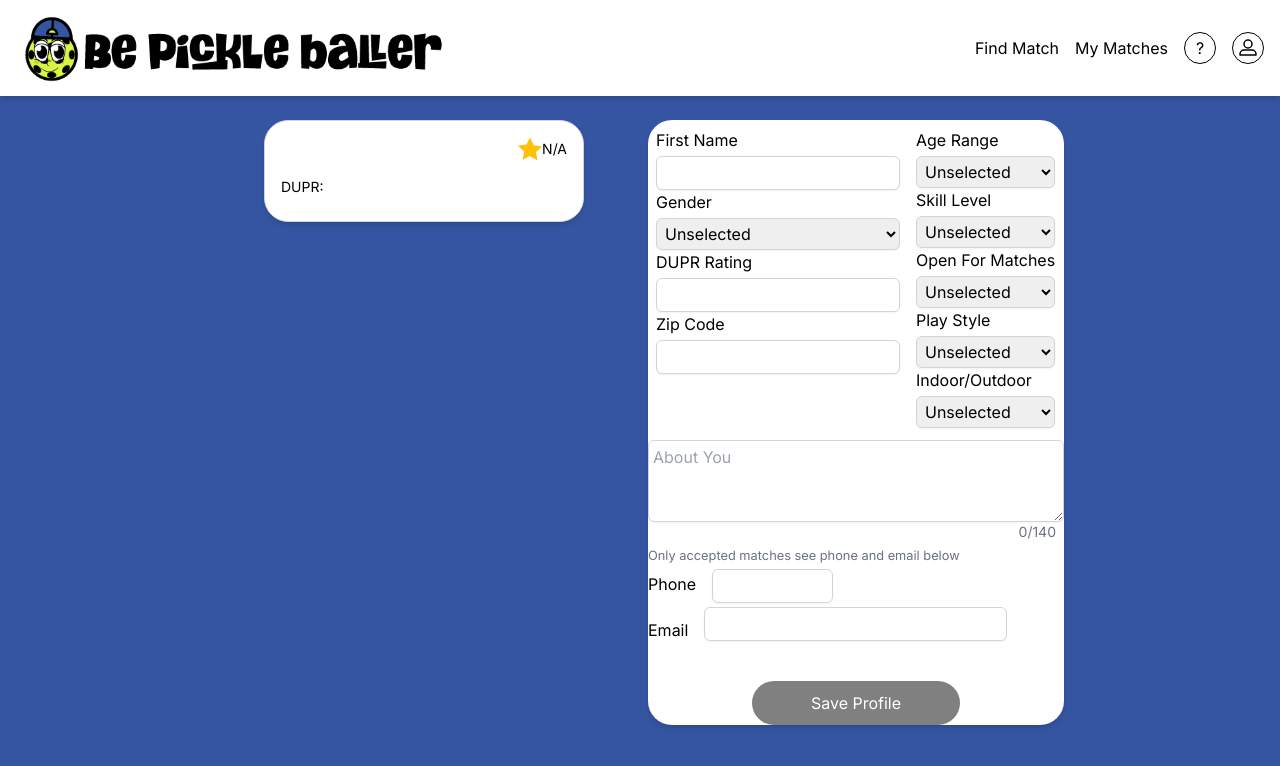
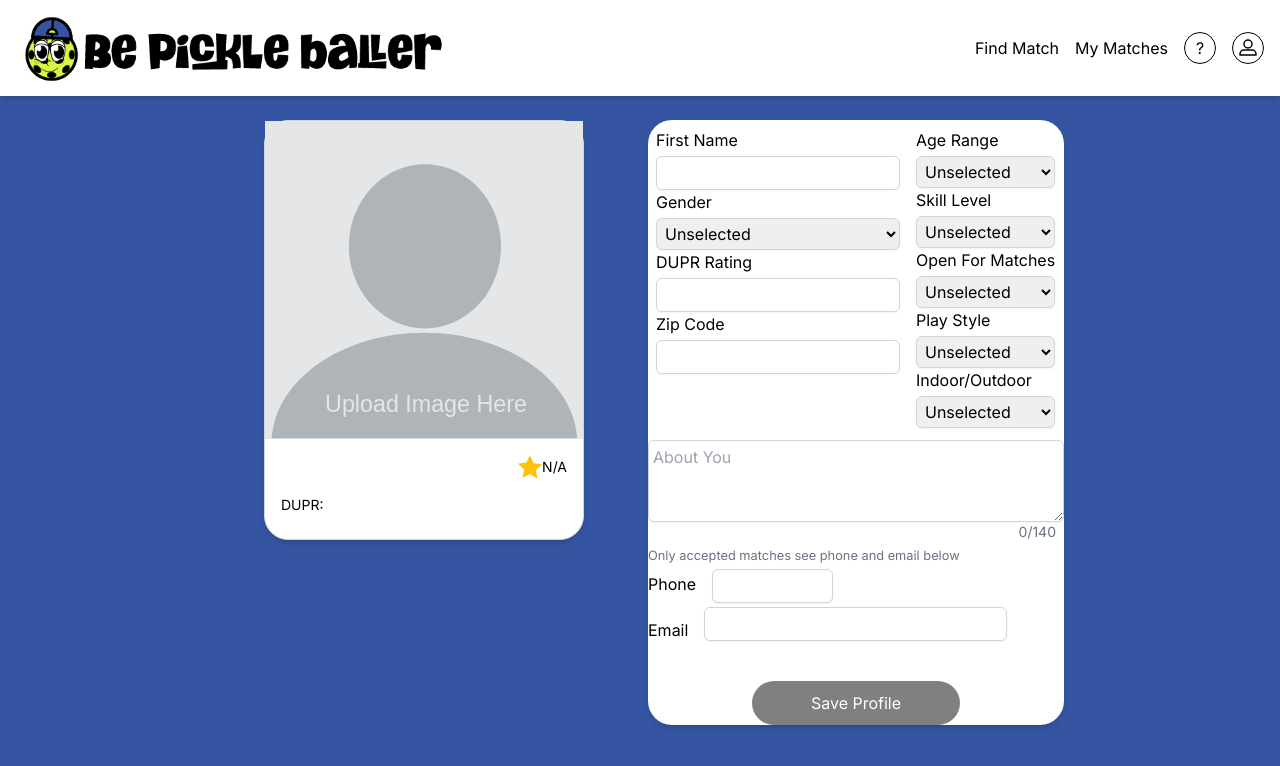
Before and after one commit to btejes/bepickleballer-matchmaking, a Next.js app: page /matchmaking/profile in a window 1280 px wide. Shown: the top 766 px of the page. Built offline with nearby package versions, Linux system fonts and the light colour scheme; no server answers.

Commit message:
set height directly with percents

```diff
--- a/library/ProfileCard.jsx
+++ b/library/ProfileCard.jsx
@@ -129,11 +129,11 @@ const ProfileCard = ({ profile, isProfilePage }) => {
 
   return (
     <div className="w-full max-w-xs bg-white border border-gray-300 rounded-3xl shadow-md mx-auto">
-      <div className="relative w-full h-0 pb-[60%] rounded-t-3xl overflow-hidden">
+      <div className="relative w-full h-[60%] rounded-t-3xl overflow-hidden">
         <img
           src={image || `${apiBasePath}/blank-profile-picture.svg`}
           alt="Profile"
-          className={`object-cover w-full h-full absolute top-0 left-0 rounded-t-3xl ${!isProfilePage && (!image && 'blur-sm grayscale')} ${isProfilePage ? 'cursor-pointer' : ''}`}
+          className={`object-cover w-full h-full ${!isProfilePage && (!image && 'blur-sm grayscale')} ${isProfilePage ? 'cursor-pointer' : ''}`}
           onError={(e) => { e.target.src = `${apiBasePath}/blank-profile-picture.svg`; }}
           onClick={isProfilePage ? () => document.getElementById('imageUpload').click() : null}
         />
@@ -146,7 +146,7 @@ const ProfileCard = ({ profile, isProfilePage }) => {
           />
         )}
       </div>
-      <div className="p-4 h-48">
+      <div className="p-4 h-[40%]">
         <div className="flex flex-col h-full">
           <div className="flex justify-between items-center">
             <p className="text-sm font-bold text-black">{profile.firstName}</p>
```
